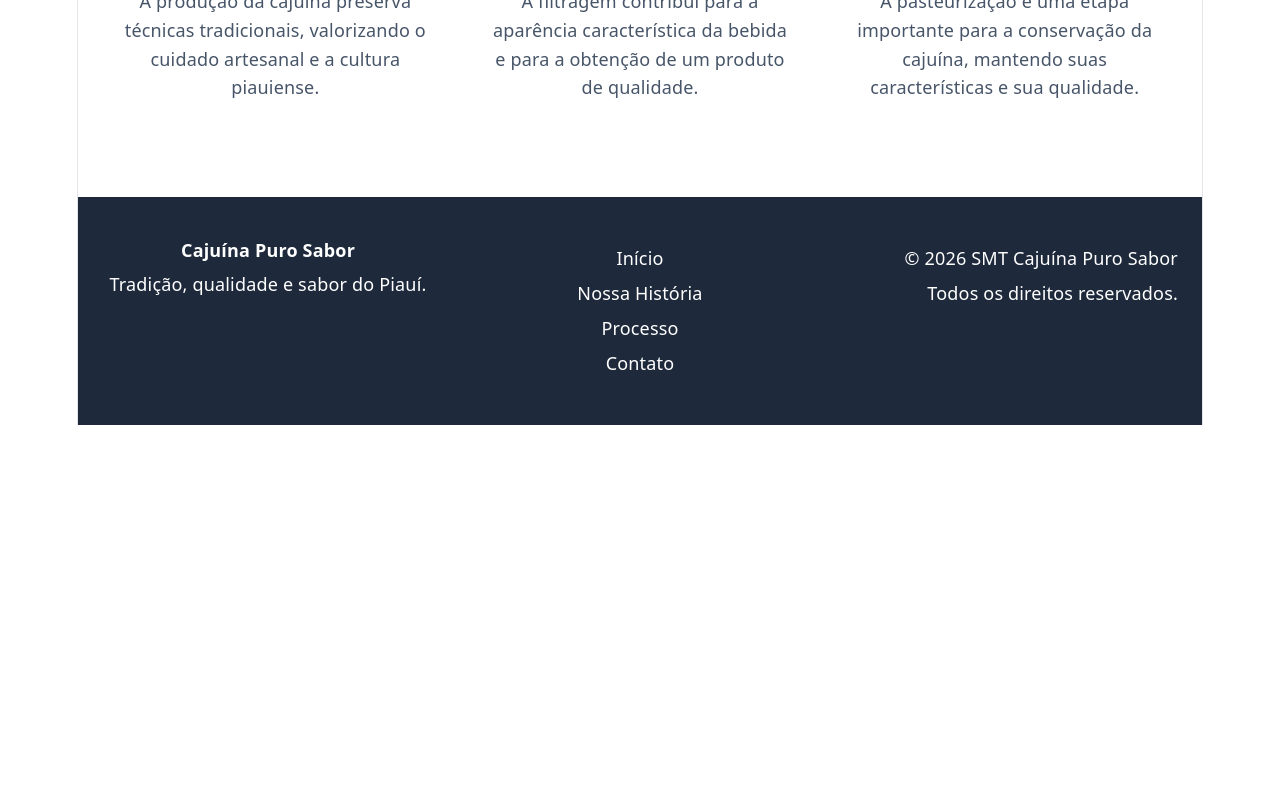
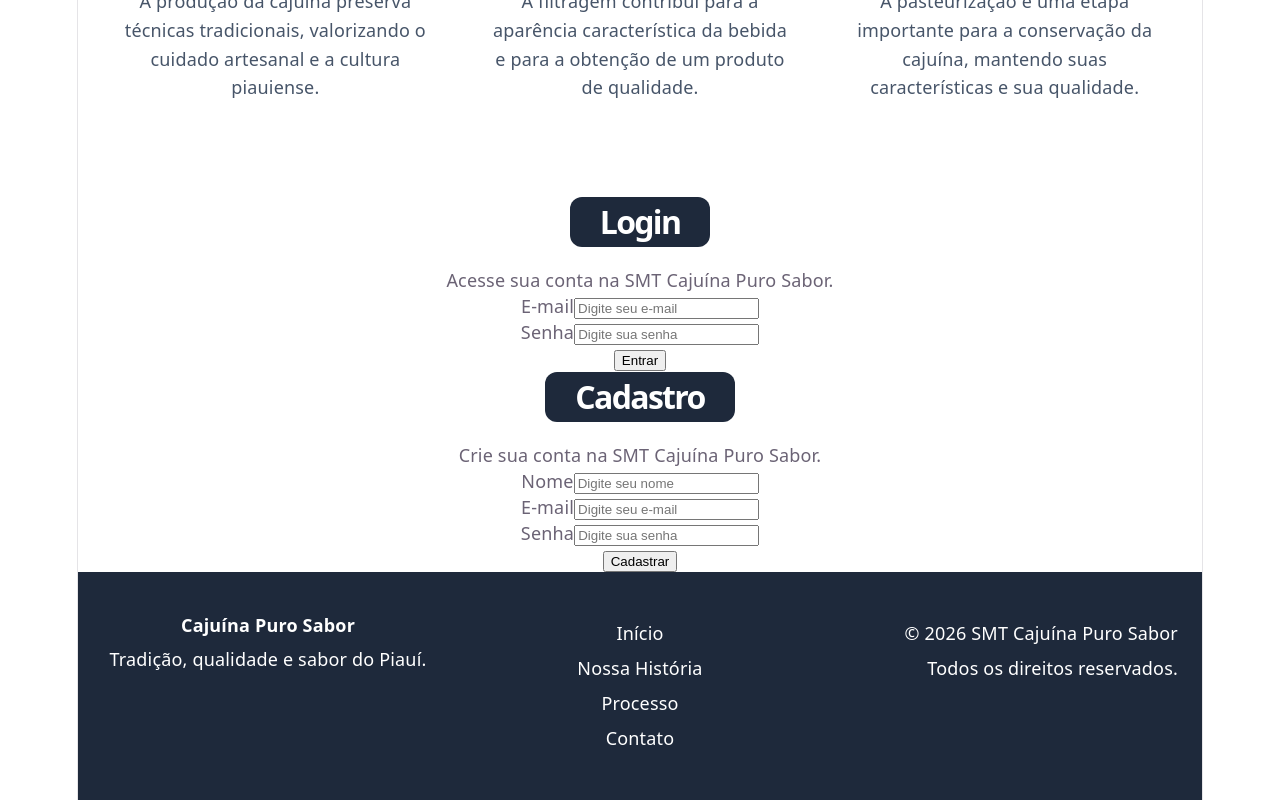
Before and after one commit to givaniltonunes-arch/smt-cajuina-puro-sabor, a React (Vite) app: page / in a window 1280 px wide. Shown: the part 4168-4968 px from the top of the page. Before the commit the page ends 4593 px from the top, so only its background shows below. Built offline with nearby package versions, Linux system fonts and the light colour scheme; no server answers.

Commit message:
Implementa telas de login e cadastro

```diff
--- a/src/App.css
+++ b/src/App.css
@@ -559,3 +559,15 @@ footer {
     font-size: 30px;
   }
 }
+
+.auth-title {
+  display: block;
+  width: fit-content;
+  margin: 0 auto 20px;
+  padding: 12px 30px;
+  background: #1e293b;
+  color: #ffffff;
+  border-radius: 12px;
+  font-size: 32px;
+  font-weight: 700;
+}
--- a/src/App.jsx
+++ b/src/App.jsx
@@ -4,6 +4,8 @@ import './App.css'
 import Produtos from './pages/Produtos'
 import Contato from './pages/Contato'
 import Producao from './pages/Producao'
+import Login from './pages/Login'
+import Cadastro from './pages/Cadastro'
 function App() {
   return (
     <>
@@ -132,6 +134,8 @@ function App() {
 <Produtos />
 <Contato />
 <Producao />
+<Login />
+<Cadastro />
       <Footer />
     </>
   )
--- /dev/null
+++ b/src/pages/Cadastro.jsx
@@ -0,0 +1,121 @@
+import { useState } from "react";
+
+function Cadastro() {
+  const [nome, setNome] = useState("");
+  const [email, setEmail] = useState("");
+  const [senha, setSenha] = useState("");
+  const [erro, setErro] = useState("");
+  const [mensagem, setMensagem] = useState("");
+
+  async function handleSubmit(event) {
+    event.preventDefault();
+
+    setErro("");
+    setMensagem("");
+
+    if (!nome.trim()) {
+      setErro("Digite um nome válido.");
+      return;
+    }
+
+    if (!email || !email.includes("@")) {
+      setErro("Digite um e-mail válido.");
+      return;
+    }
+
+    if (senha.length < 6) {
+      setErro("A senha deve ter pelo menos 6 caracteres.");
+      return;
+    }
+
+    try {
+      const resposta = await fetch("http://127.0.0.1:3000/usuarios", {
+        method: "POST",
+        headers: {
+          "Content-Type": "application/json",
+        },
+        body: JSON.stringify({
+          nome,
+          email,
+          senha,
+        }),
+      });
+
+      const dados = await resposta.json();
+
+      if (!resposta.ok) {
+        setErro(dados.mensagem || "Não foi possível realizar o cadastro.");
+        return;
+      }
+
+      setMensagem("Cadastro realizado com sucesso!");
+
+      setNome("");
+      setEmail("");
+      setSenha("");
+
+      console.log("Cadastro realizado com sucesso:", dados);
+    } catch (error) {
+      console.error(error);
+      setErro("Não foi possível conectar à API.");
+    }
+  }
+
+  return (
+    <main>
+      <section className="login">
+        <div className="login-container">
+          <h1 className="auth-title">Cadastro</h1>
+
+          <p>Crie sua conta na SMT Cajuína Puro Sabor.</p>
+
+          <form onSubmit={handleSubmit}>
+            <div className="login-campo">
+              <label htmlFor="nome">Nome</label>
+
+              <input
+                id="nome"
+                type="text"
+                value={nome}
+                onChange={(event) => setNome(event.target.value)}
+                placeholder="Digite seu nome"
+              />
+            </div>
+
+            <div className="login-campo">
+              <label htmlFor="email">E-mail</label>
+
+              <input
+                id="email"
+                type="email"
+                value={email}
+                onChange={(event) => setEmail(event.target.value)}
+                placeholder="Digite seu e-mail"
+              />
+            </div>
+
+            <div className="login-campo">
+              <label htmlFor="senha">Senha</label>
+
+              <input
+                id="senha"
+                type="password"
+                value={senha}
+                onChange={(event) => setSenha(event.target.value)}
+                placeholder="Digite sua senha"
+              />
+            </div>
+
+            {erro && <p className="login-erro">{erro}</p>}
+
+            {mensagem && <p>{mensagem}</p>}
+
+            <button type="submit">Cadastrar</button>
+          </form>
+        </div>
+      </section>
+    </main>
+  );
+}
+
+export default Cadastro;
--- /dev/null
+++ b/src/pages/Login.jsx
@@ -0,0 +1,98 @@
+import { useState } from "react";
+
+function Login() {
+  const [email, setEmail] = useState("");
+  const [senha, setSenha] = useState("");
+  const [erro, setErro] = useState("");
+
+  async function handleSubmit(event) {
+    event.preventDefault();
+
+    if (!email || !senha) {
+      setErro("Preencha todos os campos.");
+      return;
+    }
+
+    if (!email.includes("@")) {
+      setErro("Digite um e-mail válido.");
+      return;
+    }
+
+    if (senha.length < 6) {
+      setErro("A senha deve ter pelo menos 6 caracteres.");
+      return;
+    }
+
+    setErro("");
+    try {
+  const resposta = await fetch("http://127.0.0.1:3000/auth/login", {
+    method: "POST",
+    headers: {
+      "Content-Type": "application/json",
+    },
+    body: JSON.stringify({
+      email,
+      senha,
+    }),
+  });
+
+  const dados = await resposta.json();
+
+  if (!resposta.ok) {
+    setErro(dados.mensagem || "E-mail ou senha inválidos.");
+    return;
+  }
+
+  localStorage.setItem("token", dados.token);
+  localStorage.setItem("usuario", JSON.stringify(dados.usuario));
+
+  console.log("Login realizado com sucesso:", dados);
+window.location.href = "/";} catch (error) {
+  setErro("Não foi possível conectar à API.");
+}
+  }
+
+  return (
+    <main>
+      <section className="login">
+        <div className="login-container">
+          <h1 className="auth-title">Login</h1>
+
+          <p>Acesse sua conta na SMT Cajuína Puro Sabor.</p>
+
+          <form onSubmit={handleSubmit}>
+            <div className="login-campo">
+              <label htmlFor="email">E-mail</label>
+
+              <input
+                id="email"
+                type="email"
+                value={email}
+                onChange={(event) => setEmail(event.target.value)}
+                placeholder="Digite seu e-mail"
+              />
+            </div>
+
+            <div className="login-campo">
+              <label htmlFor="senha">Senha</label>
+
+              <input
+                id="senha"
+                type="password"
+                value={senha}
+                onChange={(event) => setSenha(event.target.value)}
+                placeholder="Digite sua senha"
+              />
+            </div>
+
+            {erro && <p className="login-erro">{erro}</p>}
+
+            <button type="submit">Entrar</button>
+          </form>
+        </div>
+      </section>
+    </main>
+  );
+}
+
+export default Login;
```
